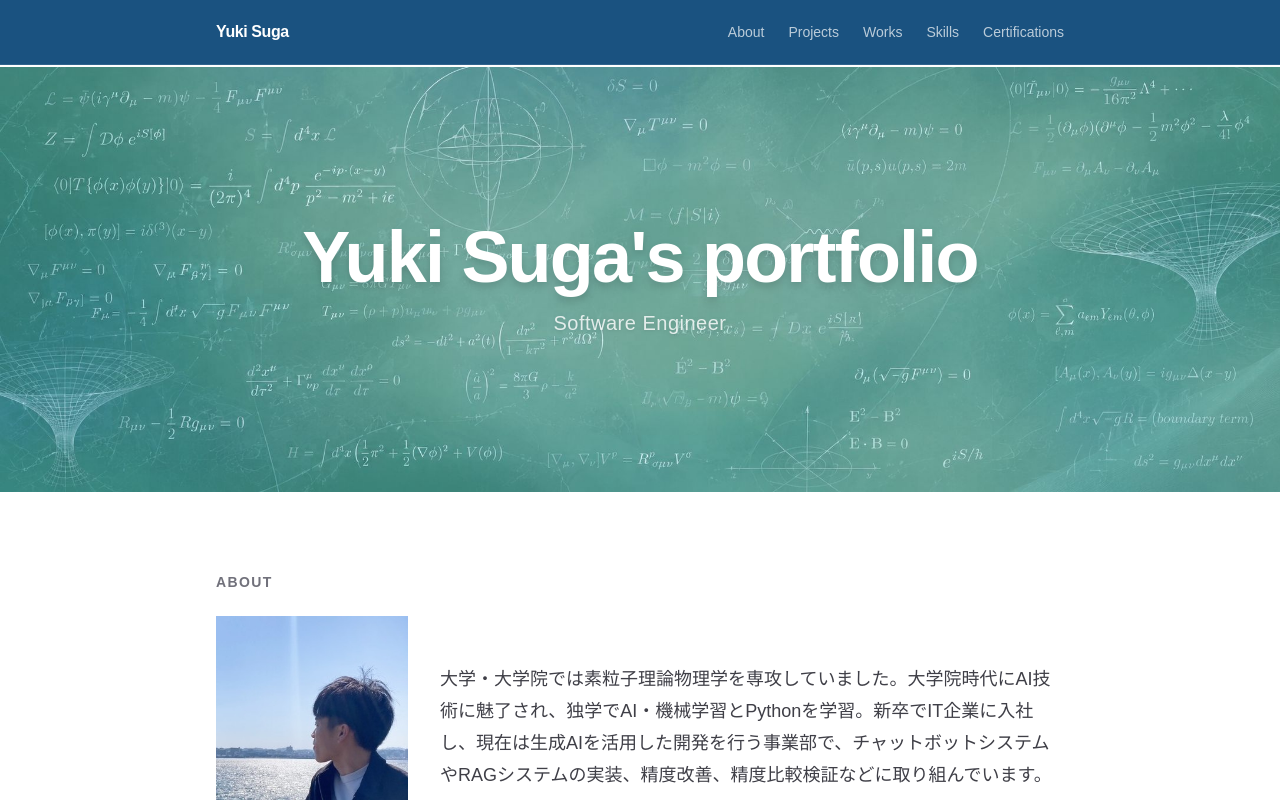
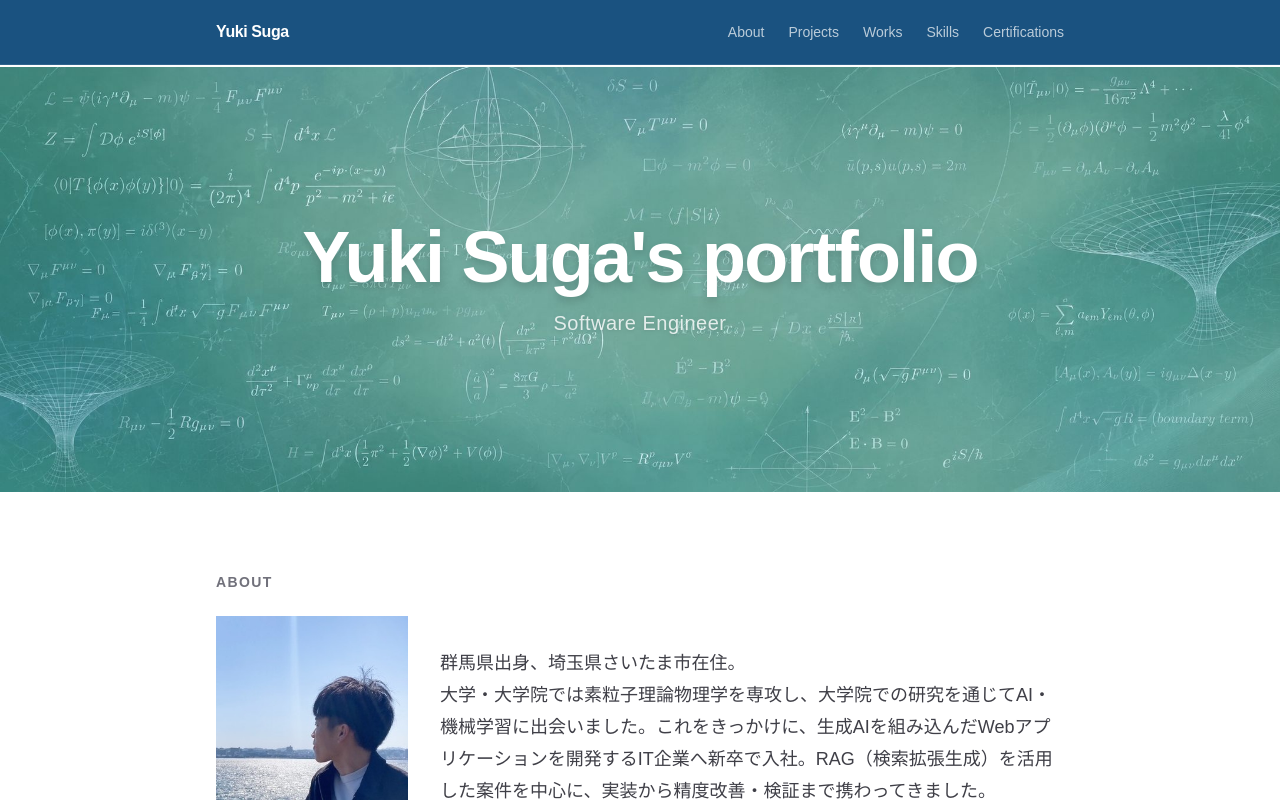
Before and after one commit to Chansuga/my-portfolio, a Next.js app: page / in a window 1280 px wide. Shown: the top 800 px of the page. Built offline with nearby package versions, Linux system fonts and the light colour scheme.

Commit message:
Allow line breaks in the About bio
Co-Authored-By: Claude Opus 5.5 <noreply@anthropic.com>

```diff
--- a/src/components/About.styles.ts
+++ b/src/components/About.styles.ts
@@ -3,7 +3,7 @@ export const styles = {
   container: "mx-auto max-w-4xl px-6",
   intro: "mt-6 flex flex-col items-center gap-8 sm:flex-row",
   photo: "w-40 shrink-0 object-cover sm:w-48",
-  bio: "text-lg leading-8 text-zinc-700",
+  bio: "whitespace-pre-line text-lg leading-8 text-zinc-700",
   location: "mt-4 text-sm text-zinc-500",
   careerHeading: "mt-12",
   timeline: "mt-6 flex flex-col gap-6",
--- a/src/data/site.ts
+++ b/src/data/site.ts
@@ -3,7 +3,8 @@ export const profile = {
   role: "Software Engineer",
   tagline:
     "I build fast, reliable, and thoughtfully designed web applications.",
-  bio: "大学・大学院では素粒子理論物理学を専攻していました。大学院時代にAI技術に魅了され、独学でAI・機械学習とPythonを学習。新卒でIT企業に入社し、現在は生成AIを活用した開発を行う事業部で、チャットボットシステムやRAGシステムの実装、精度改善、精度比較検証などに取り組んでいます。",
+  bio: `群馬県出身、埼玉県さいたま市在住。
+  大学・大学院では素粒子理論物理学を専攻し、大学院での研究を通じてAI・機械学習に出会いました。これをきっかけに、生成AIを組み込んだWebアプリケーションを開発するIT企業へ新卒で入社。RAG（検索拡張生成）を活用した案件を中心に、実装から精度改善・検証まで携わってきました。`,
   location: "Saitama, Japan",
   photo: "/self_image.jpg",
   social: {
```
